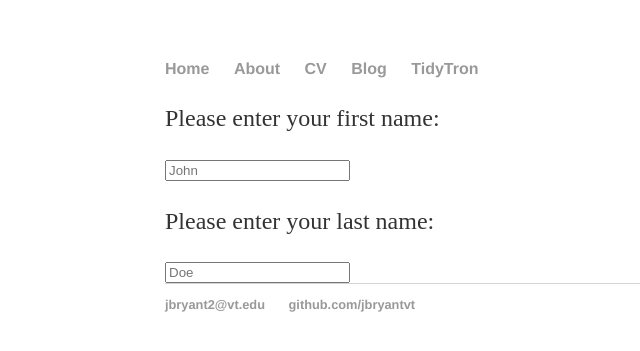
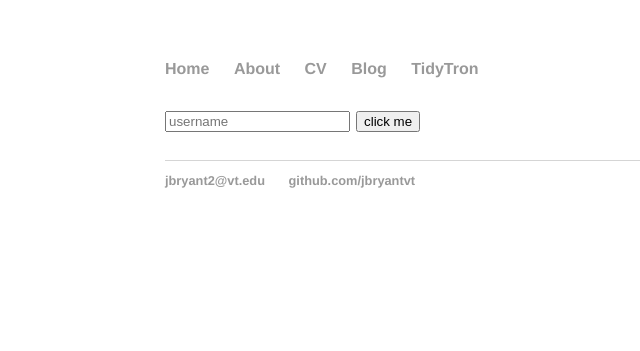
Before and after one commit to jbryantvt/jbryantvt.github.io, a Jekyll site: the page built from TidyTron/index.html, in a window 1280 px wide. Shown: the top 351 px of the page, without its empty margins (27-667 px from the left). Built offline with Jekyll 4.4.1, drawn with Linux system fonts in a browser that asks for light colours.

Commit message:
Update index.html

```diff
--- a/TidyTron/index.html
+++ b/TidyTron/index.html
@@ -4,19 +4,19 @@ title: John Bryant
 ---
 
 <!DOCTYPE html>
-<html lang="en">
-<head>
-    <meta charset="UTF-8">
-    <meta http-equiv="X-UA-Compatible" content="IE=edge">
-    <meta name="viewport" content="width=device-width, initial-scale=1.0">
-    <title>Web form</title>
-</head>
+<html>
 <body>
-    <form action="/url" method="GET">
-        <p>Please enter your first  name:</p>
-        <input type="text" name="first_name" placeholder="John">
-        <p>Please enter your last  name:</p>
-        <input type="text" name="last_name" placeholder="Doe">
-    </form>
+
+<p><input type="text" placeholder ="username" id="userinput">
+    <button id="demo">click me</button></p>
+
+    <script>
+        document.getElementById("demo").onclick = function(){
+        var user = document.getElementById("userinput").value;
+         alert(user);
+
+       }
+    </script>
+
 </body>
 </html>
```
